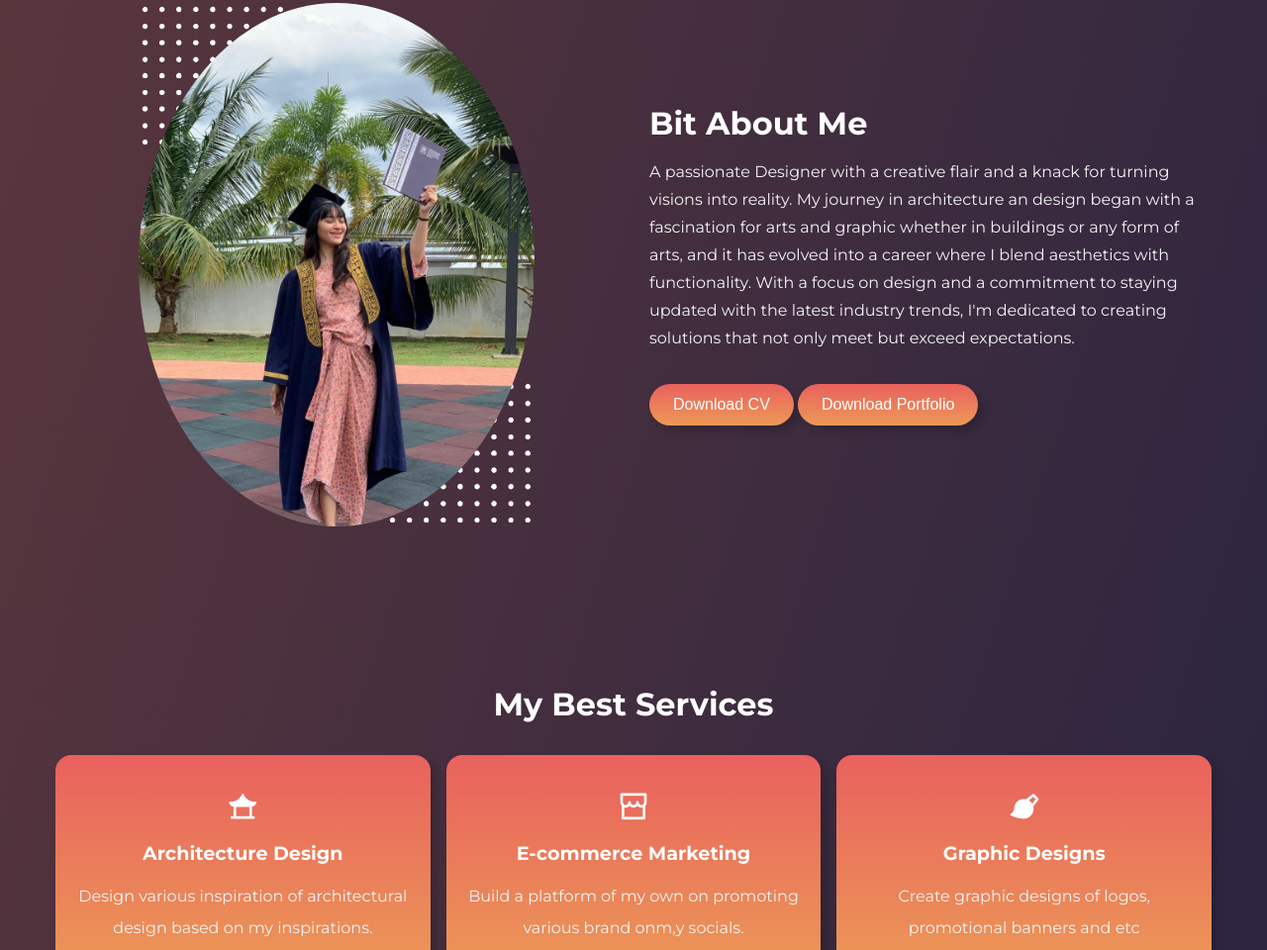
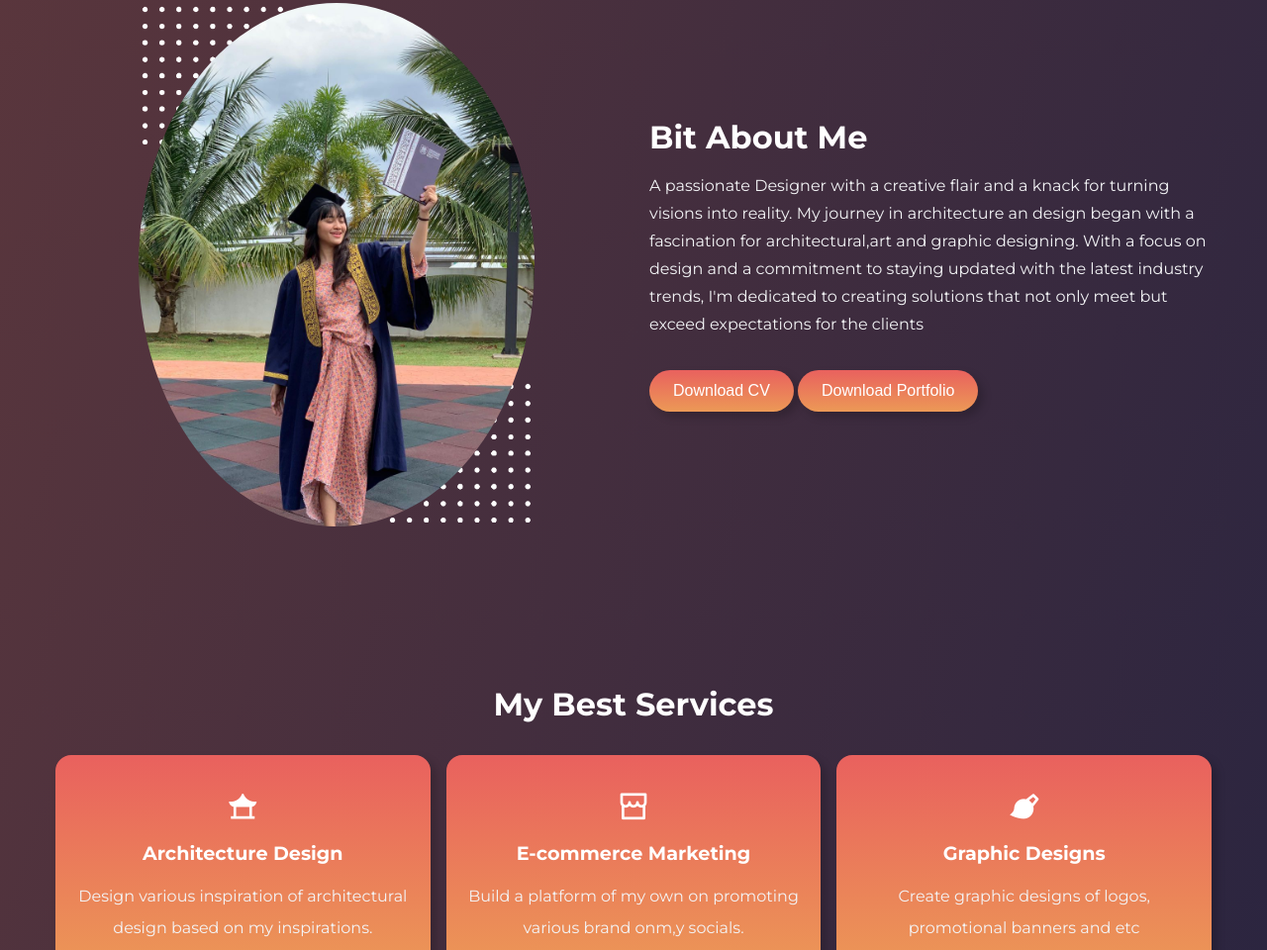
Before and after one commit to anatasha97/profile, a plain HTML site: page index.html in a window 1280 px wide. Shown: the part 897-1857 px from the top of the page at 99% size. Drawn offline with nearby package versions, Linux system fonts and the light colour scheme.

Commit message:
Update index.html

```diff
--- a/index.html
+++ b/index.html
@@ -57,12 +57,10 @@
       <div class="about__content">
         <h2 class="section__header">Bit About Me</h2>
         <p class="section__description">
-          A passionate Designer with a creative flair and a knack for
-          turning visions into reality. My journey in architecture an design began with
-          a fascination for arts and graphic whether in buildings or any form of arts, and it has evolved into a career
-          where I blend aesthetics with functionality. With a focus on design and a commitment to staying updated with the latest
-          industry trends, I'm dedicated to creating  solutions that not only
-          meet but exceed expectations.
+         A passionate Designer with a creative flair and a knack for turning visions into reality.
+        My journey in architecture an design began with a fascination for architectural,art and graphic designing.
+        With a focus on design and a commitment to staying updated with the latest industry trends,
+         I'm dedicated to creating solutions that not only meet but exceed expectations for the clients
         </p>
         <div class="about__btn">
           <a href="assets\ANATASHAMOHAMADFATHIE.pdf" download="ANATASHAMOHAMADFATHIE.pdf">
```
